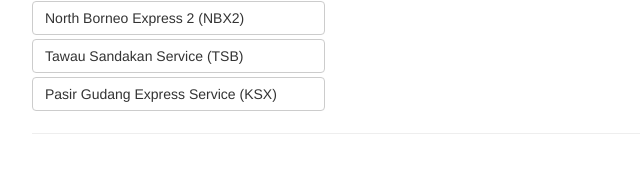
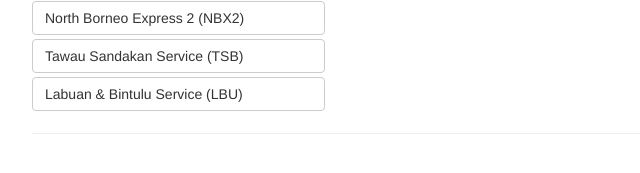
Before and after one commit to KJLsolutions/amlshipping-iframe, a plain HTML site: page index.html in a window 1280 px wide. Shown: the part 195-368 px from the top of the page, 38-678 px from the left. Drawn offline with nearby package versions, Linux system fonts and the light colour scheme; no server answers.

Commit message:
Update index.html
Change label from pasir gudang express to LBU

```diff
--- a/index.html
+++ b/index.html
@@ -111,7 +111,7 @@
           <button type="button" style="text-align: left" class="col-lg-3 col-sm-4 col-xs-12 btn btn-default btn-margin-top btn-service-schedule" data-sheet-id="1qaEUN8RYuL1JtSjUVO35AB_yFTF0qhhX0lkDlPd46Qk">North Borneo Express 1 (NBX1)</button><div style="clear: both"></div>
           <button type="button" style="text-align: left" class="col-lg-3 col-sm-4 col-xs-12 btn btn-default btn-margin-top btn-service-schedule" data-sheet-id="1bY5MeJEeuK49Bk4MRUgsgfBySW5526EHtsPnp-V4dg0">North Borneo Express 2 (NBX2)</button><div style="clear: both"></div>
           <button type="button" style="text-align: left" class="col-lg-3 col-sm-4 col-xs-12 btn btn-default btn-margin-top btn-service-schedule" data-sheet-id="12ie8jx2bjHOGc7_CRhndPFaLxpyBZU9FxsyExV4mHjA">Tawau Sandakan Service (TSB)</button><div style="clear: both"></div>
-          <button type="button" style="text-align: left" class="col-lg-3 col-sm-4 col-xs-12 btn btn-default btn-margin-top btn-service-schedule" data-sheet-id="1iV0FqTNFOarZKJJPTJ-aLITzuwzAOnXbnYRy-rMt2aQ">Pasir Gudang Express Service (KSX)</button><div style="clear: both"></div>
+          <button type="button" style="text-align: left" class="col-lg-3 col-sm-4 col-xs-12 btn btn-default btn-margin-top btn-service-schedule" data-sheet-id="1iV0FqTNFOarZKJJPTJ-aLITzuwzAOnXbnYRy-rMt2aQ">Labuan & Bintulu Service (LBU)</button><div style="clear: both"></div>
 
       </div>
       </div>
```
